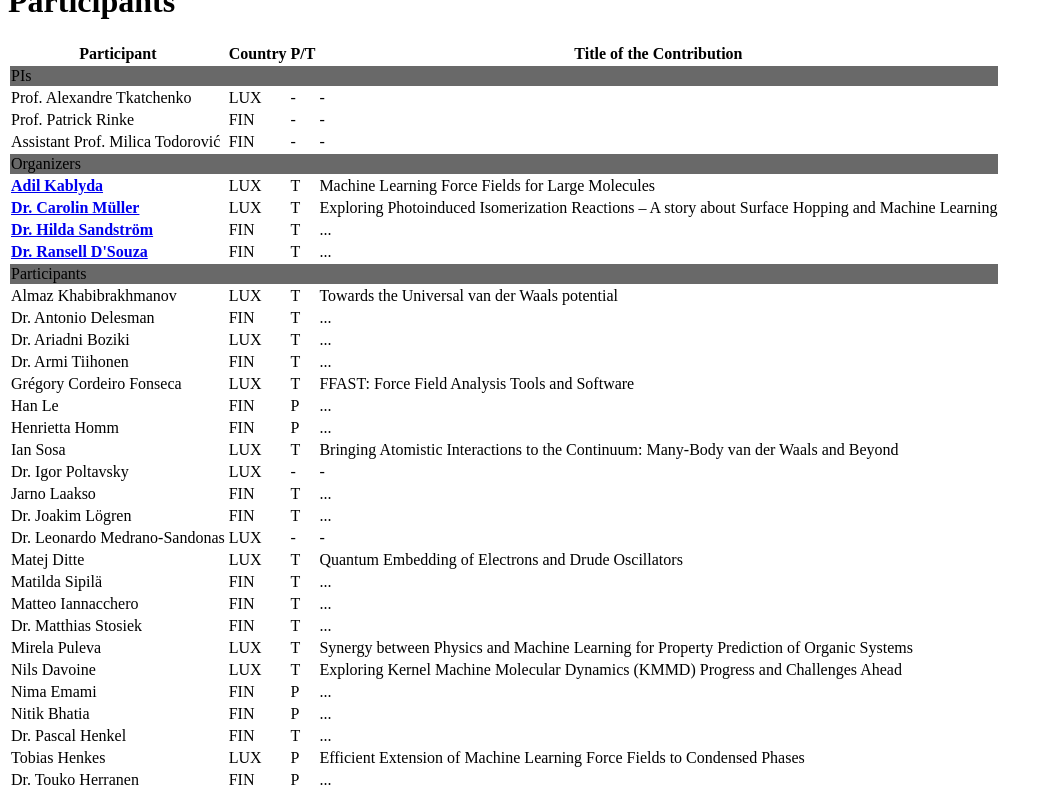
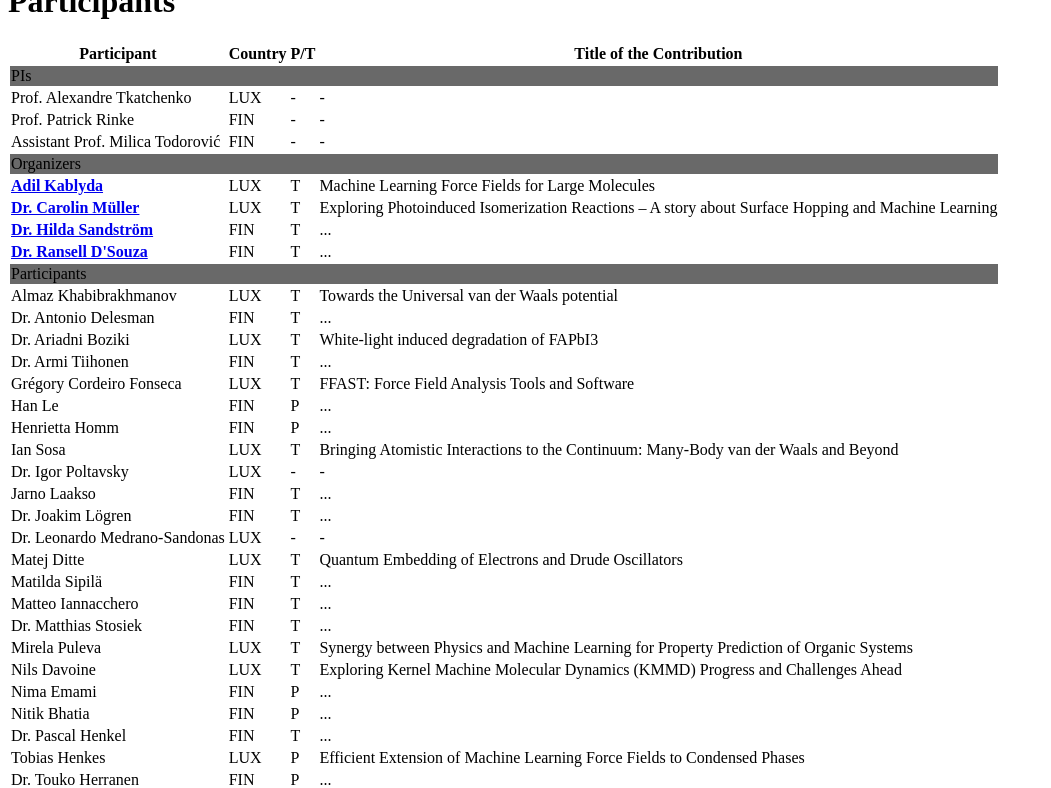
Before and after one commit to ESTML/ESTML.github.io, a Jekyll site: the page built from schedule.html, in a window 1280 px wide and 900 px high, scrolled down 990 px, cut to the strip 0-788 px from the top of the window. Shown: the whole strip, without its empty margins (0-1051 px from the left). Built offline with Jekyll 4.4.1, drawn with Linux system fonts in a browser that asks for light colours; nearby versions of some CDN libraries.

Commit message:
Update schedule.html

```diff
--- a/schedule.html
+++ b/schedule.html
@@ -216,7 +216,7 @@ title: Schedule and Participants
   <td> Dr. Ariadni Boziki </td>
   <td> LUX </td>
   <td> T </td>
-  <td> ... </td>
+  <td> White-light induced degradation of FAPbI3 </td>
 </tr>
 <tr>
   <td> Dr. Armi Tiihonen </td>
```
